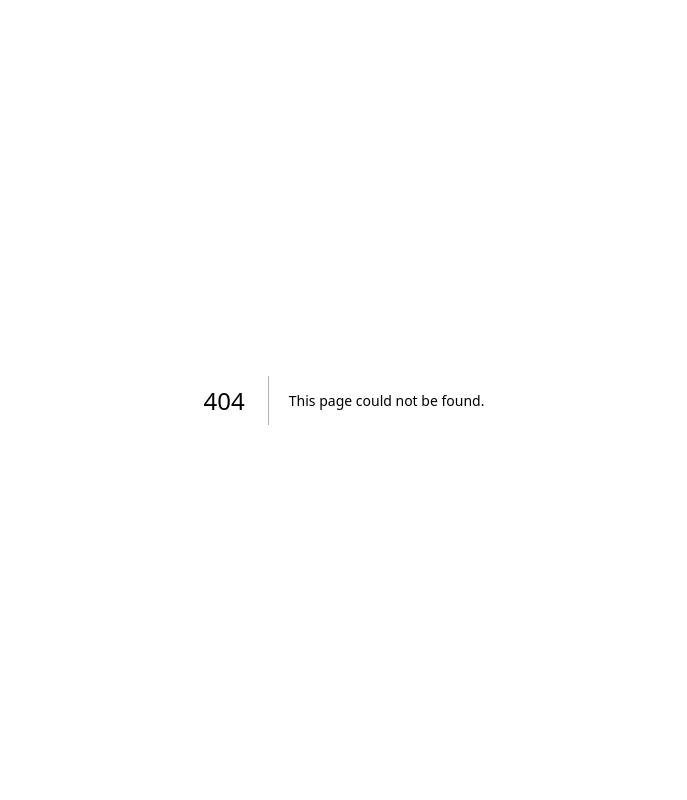
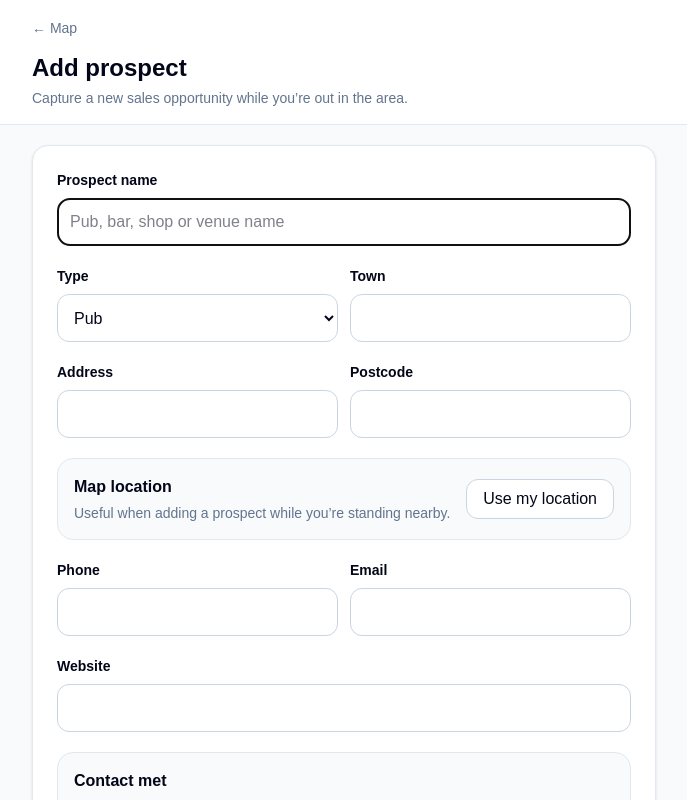
Before and after one commit to redwillowbrewery/field-ops, a Next.js app: page /prospects/new in a window 1280 px wide. Before the commit this address had no page. Shown: the top 800 px of the page, without its empty margins (296-983 px from the left). Built offline with nearby package versions, Linux system fonts and the light colour scheme.

Commit message:
Add prospect creation page

```diff
--- /dev/null
+++ b/src/app/prospects/new/page.tsx
@@ -0,0 +1,21 @@
+import Link from "next/link";
+import { ProspectForm } from "./prospect-form";
+
+export default function NewProspectPage() {
+  return (
+    <div className="min-h-screen bg-slate-50 text-slate-950">
+      <header className="border-b border-slate-200 bg-white">
+        <div className="mx-auto max-w-2xl px-4 py-4 sm:px-6">
+          <Link href="/map" className="text-sm font-medium text-slate-500">← Map</Link>
+          <h1 className="mt-3 text-2xl font-semibold">Add prospect</h1>
+          <p className="mt-1 text-sm text-slate-500">Capture a new sales opportunity while you’re out in the area.</p>
+        </div>
+      </header>
+      <main className="mx-auto max-w-2xl px-4 py-5 sm:px-6">
+        <div className="rounded-2xl border border-slate-200 bg-white p-4 shadow-sm sm:p-6">
+          <ProspectForm />
+        </div>
+      </main>
+    </div>
+  );
+}
```
